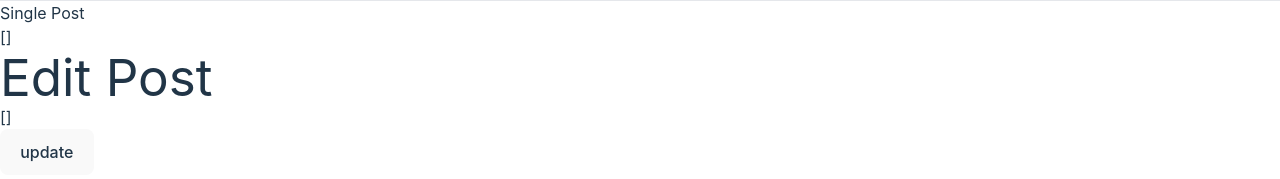
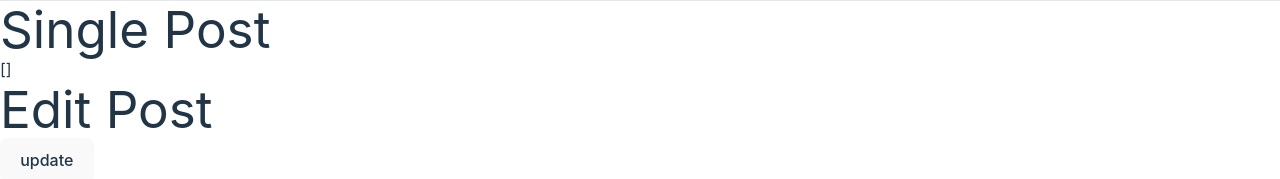
Before and after one commit to TecLegacy/monthly_work, a React (Vite) app in the folder may/react/cart-js/: page /post in a window 1280 px wide. Shown: the top 179 px of the page. Built offline with nearby package versions, Linux system fonts and the light colour scheme; no server answers.

Commit message:
Edit mutation

```diff
--- a/may/react/cart-js/src/components/Posts/index.jsx
+++ b/may/react/cart-js/src/components/Posts/index.jsx
@@ -32,17 +32,23 @@ export default Posts;
 export function EditPost() {
   const { data: singlePostData = [] } = useGetPostQuery(1);
   const [updatePost, { isLoading }] = useEditPostMutation();
-  console.log(singlePostData);
-  console.log('editPostData', updatePost);
 
   const updateHandler = async () => {
-    await updatePost({ id: singlePostData.id, title: 'keshav is god' });
+    try {
+      await updatePost({
+        id: singlePostData.id,
+        // id: 1,
+        title: 'keshav is god',
+      }).unwrap();
+    } catch (err) {
+      console.error('Failed to save the post: ', err);
+    }
   };
   return (
     <>
       <h1>Edit Post </h1>
       <div>
-        <h2>{JSON.stringify(singlePostData)}</h2>
+        {/* <h2>{JSON.stringify(singlePostData)}</h2> */}
         <button onClick={updateHandler}>update</button>
       </div>
     </>
@@ -57,7 +63,7 @@ export function SinglePost() {
   return (
     <>
       <hr />
-      <h2>Single Post</h2>
+      <h1>Single Post</h1>
       <div>{JSON.stringify(singlePost)}</div>
     </>
   );
```
